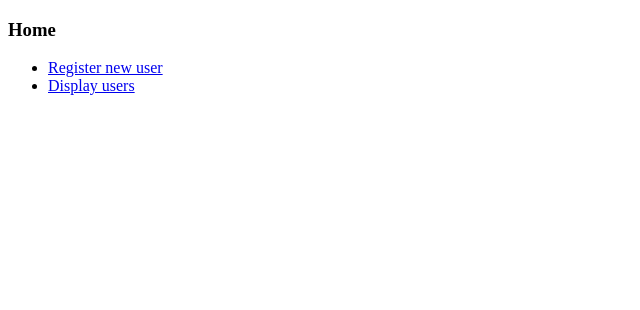
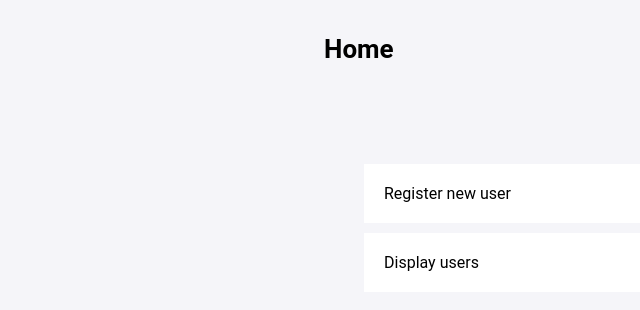
Before and after one commit to notsaki/simple-web-application-client, a React app: page / in a window 1280 px wide. Shown: the top 310 px of the page, without its empty margins (0-640 px from the left). Built offline with nearby package versions, Linux system fonts and the light colour scheme.

Commit message:
Fix issue with nested routes, add basic gloabl style and for home page

```diff
--- a/src/app/App.tsx
+++ b/src/app/App.tsx
@@ -2,6 +2,7 @@ import React from "react";
 import { DependencyProvider } from "./dependency.context";
 import Router from "./Router";
 import {dependencyContextFactory} from "./utils/dependency-context.factory";
+import "./styles/global.scss";
 
 export default function App(): JSX.Element {
 	return (
--- a/src/app/Router.tsx
+++ b/src/app/Router.tsx
@@ -14,7 +14,7 @@ export default function Router(): JSX.Element {
 				<Route path={"/"} element={<HomePage />} />
 				<Route path={"/register"} element={<RegisterUserPage />} />
 				<Route path={"/users"} element={<DisplayUsersPage />} />
-				<Route path={"user/:userId"} element={<UserDetailsPage />} />
+				<Route path={"/user/:userId"} element={<UserDetailsPage />} />
 				<Route path={"*"} element={<NotFoundPage />} />
 			</Routes>
 		</BrowserRouter>
--- a/src/app/pages/DisplayUsersPage.tsx
+++ b/src/app/pages/DisplayUsersPage.tsx
@@ -23,7 +23,7 @@ export default function DisplayUsersPage(): JSX.Element {
 				</div>
 				{users.map(user => (
 					<div key={user.id}>
-						<Link to={`/user/${user.id}`}>
+						<Link to={`/user/${user.id}`} target="_blank" rel="noopener noreferrer">
 								<span>{user.name}</span>
 								<span>{user.surname}</span>
 					</Link>
--- a/src/app/pages/HomePage.tsx
+++ b/src/app/pages/HomePage.tsx
@@ -1,14 +1,17 @@
 import React from "react";
 import {Link} from "react-router-dom";
+import "./home-page.scss";
 
 export default function HomePage(): JSX.Element {
 	return (
-		<div>
-			<h3>Home</h3>
-			<ul>
-				<li><Link to={"/register"}>Register new user</Link></li>
-				<li><Link to={"users"}>Display users</Link></li>
-			</ul>
+		<div id={"homePage"}>
+			<div id={"homeContainer"}>
+				<h3>Home</h3>
+				<ul>
+					<Link to={"/register"}><li>Register new user</li></Link>
+					<Link to={"users"}><li>Display users</li></Link>
+				</ul>
+			</div>
 		</div>
 	);
 }
--- /dev/null
+++ b/src/app/pages/home-page.scss
@@ -0,0 +1,34 @@
+@import "src/app/styles/effects";
+
+#homePage {
+    display: flex;
+    flex-direction: column;
+    justify-content: center;
+    align-items: center;
+    max-width: 100%;
+
+    #homeContainer {
+        width: 50%;
+
+        h3 {
+            align-self: flex-start;
+            margin-bottom: 100px;
+        }
+
+        ul {
+            list-style-type: none;
+        }
+
+        li {
+            @include clickable("background", white, 2%, 4%);
+
+            background: white;
+            padding: 20px;
+            cursor: pointer;
+        }
+
+        a:not(:last-child) li {
+            margin-bottom: 10px;
+        }
+    }
+}
--- /dev/null
+++ b/src/app/styles/consts.scss
@@ -0,0 +1 @@
+$background: #f5f5f9;
--- /dev/null
+++ b/src/app/styles/effects.scss
@@ -0,0 +1,37 @@
+$white-scale: 1%;
+$default-active-scale: -1;
+$default-scale: 10%;
+
+@function active-scale($scale: $default-scale, $active-scale: $default-active-scale) {
+  @if $active-scale == -1 and $scale >= 0 {
+    $active-scale: $scale + 5%;
+  }
+
+  @return $active-scale;
+}
+
+@mixin clickable(
+  $prop,
+  $colour,
+  $scale: $default-scale,
+  $active-scale: $default-active-scale,
+  $trans-time: 0.25s
+) {
+  transition: $trans-time;
+
+  $active-scale: active-scale($active-scale, $active-scale);
+
+  @if $scale >= 0 {
+    &:hover {
+      #{$prop}: darken($colour, $scale);
+      transition: $trans-time;
+    }
+  }
+
+  @if $active-scale >= 0 {
+    &:active {
+      #{$prop}: darken($colour, $active-scale);
+      transition: $trans-time;
+    }
+  }
+}
--- /dev/null
+++ b/src/app/styles/global.scss
@@ -0,0 +1,24 @@
+@import "consts";
+
+h1,
+h2,
+h3,
+span,
+a {
+    font-family: "Roboto", "Arial", serif;
+}
+
+span,
+a {
+    font-size: 16px;
+    color: black;
+    text-decoration: unset;
+}
+
+h3 {
+    font-size: 26px;
+}
+
+body {
+    background: $background;
+}
--- a/src/index.html
+++ b/src/index.html
@@ -3,6 +3,7 @@
 <head>
     <meta charset="UTF-8">
     <title>User Application</title>
+    <base href="/" />
 </head>
 <body>
 <div id="root"></div>
```
